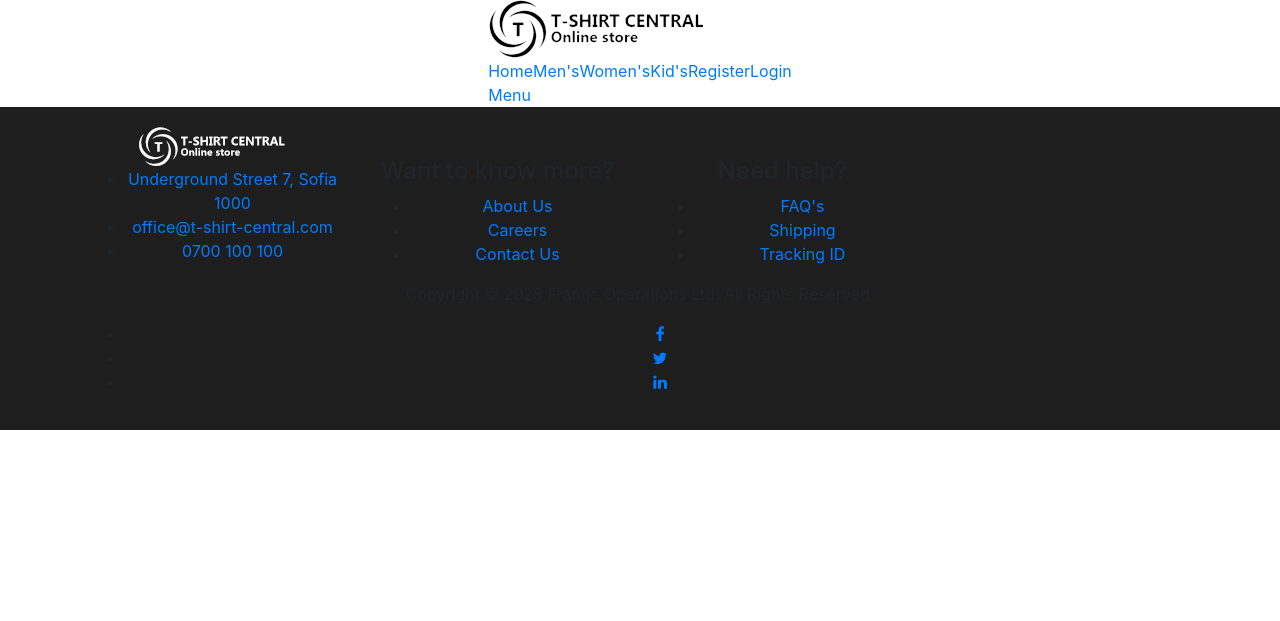
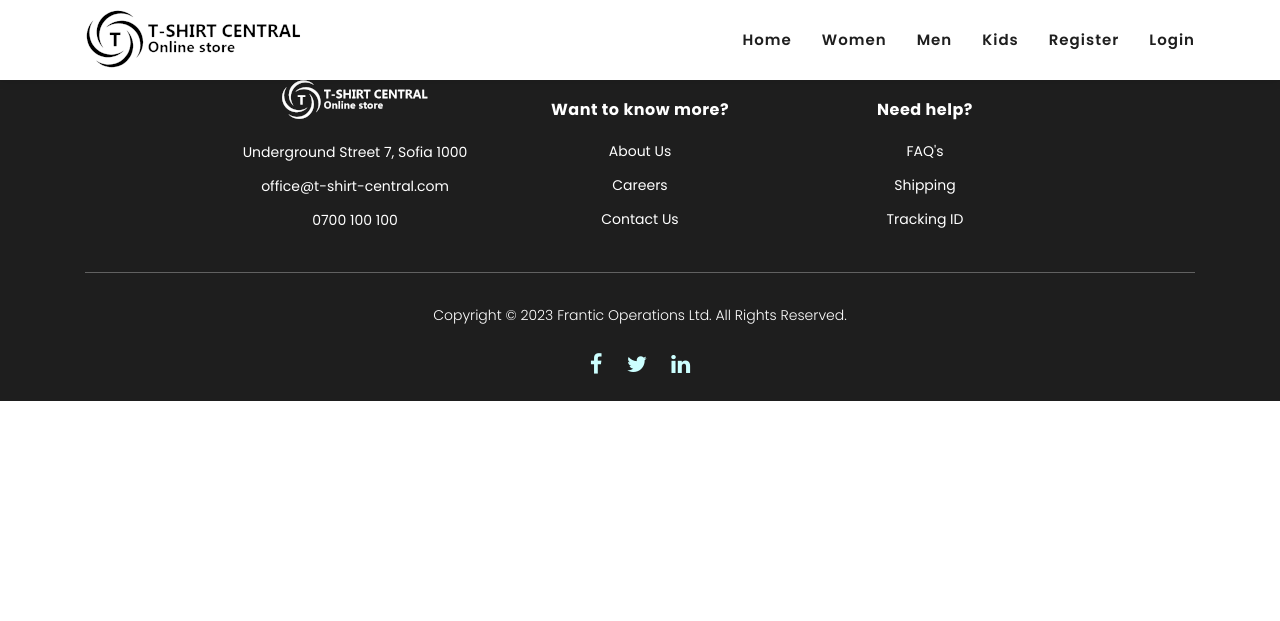
Before and after one commit to m-s-enchev/t_shirt_shop, a Django app: template templates/base.html in a window 1280 px wide. Shown: the top 621 px of the page. Run offline with Django 4.2, Linux system fonts and the light colour scheme; the template is opened without the code that fills it, so the values that code supplies are empty; parts of the project's set-up code (start-up, migrations or seed data) failed here and were passed over; some libraries are stand-ins or nearby versions.

Commit message:
establish base html

```diff
--- a/templates/base.html
+++ b/templates/base.html
@@ -14,7 +14,7 @@
 
     <link rel="stylesheet" type="text/css" href="{% static 'css/font-awesome.css' %}">
 
-    <link rel="stylesheet" href="{% static 'css/templatemo-hexashop.css' %}">
+    <link rel="stylesheet" href="{% static 'css/templatemo-t-shirt-shop.css' %}">
 
     <link rel="stylesheet" href="{% static 'css/owl-carousel.css' %}">
 
@@ -22,30 +22,32 @@
 
     <link rel="stylesheet" href="{% static 'css/register_login_style.css' %}">
 
+    <link rel="stylesheet" href="{% static 'css/products.css' %}">
+
 
     </head>
 
 
     <body>
-    <!-- ***** Header Area Start ***** -->
+    <!--  Header Area Start  -->
     <header class="header-area header-sticky">
         <div class="container">
             <div class="row">
                 <div class="col-12">
                     <nav class="main-nav">
 
-                        <!-- ***** Logo Start ***** -->
+                        <!--  Logo Start  -->
                         <a href="{% url 'homepage' %}" class="logo">
                             <img src="{% static 'images/logo.png' %}">
                         </a>
-                        <!-- ***** Logo End ***** -->
+                        <!--  Logo End  -->
 
-                        <!-- ***** Menu Start ***** -->
+                        <!--  Menu Start  -->
                         <ul class="nav">
                             <li><a href="{% url 'homepage' %}">Home</a></li>
-                            <li><a href="#men">Men's</a></li>
-                            <li><a href="#women">Women's</a></li>
-                            <li><a href="#kids">Kid's</a></li>
+                            <li><a href="#men">Women</a></li>
+                            <li><a href="#women">Men</a></li>
+                            <li><a href="#kids">Kids</a></li>
 
                             {% if not request.user.is_authenticated %}
 				            <li><a href="{% url 'register' %}">Register</a></li>
@@ -59,24 +61,24 @@
                         <a class='menu-trigger'>
                             <span>Menu</span>
                         </a>
-                        <!-- ***** Menu End ***** -->
+                        <!--  Menu End  -->
 
                     </nav>
                 </div>
             </div>
         </div>
     </header>
-    <!-- ***** Header Area End ***** -->
+    <!--  Header Area End  -->
 
 
     {% block content %}
     {% endblock %}
 
 
-    <!-- ***** Footer Start ***** -->
+    <!--  Footer Start  -->
     <footer>
         <div class="container">
-            <div class="row">
+            <div class="row d-flex justify-content-center">
                 <div class="col-lg-3">
                     <div class="first-item">
                         <div class="logo">
@@ -90,7 +92,7 @@
                     </div>
                 </div>
 
-                <div class="col-lg-3" style="margin-top: 30px;">
+                <div class="col-lg-3" style="margin-top: 20px;">
                     <h4>Want to know more?</h4>
                     <ul>
                         <li><a href="#">About Us</a></li>
@@ -98,7 +100,7 @@
                         <li><a href="#">Contact Us</a></li>
                     </ul>
                 </div>
-                <div class="col-lg-3" style="margin-top: 30px;">
+                <div class="col-lg-3" style="margin-top: 20px;">
                     <h4>Need help?</h4>
                     <ul>
                         <li><a href="#">FAQ's</a></li>
@@ -131,36 +133,20 @@
 
     <!-- Plugins -->
     <script src="{% static 'js/owl-carousel.js' %}"></script>
-    <script src="{% static 'js/accordions.js' %}"></script>
+    <!-- <script src="{% static 'js/accordions.js' %}"></script>
     <script src="{% static 'js/datepicker.js' %}"></script>
     <script src="{% static 'js/scrollreveal.min.js' %}"></script>
-    <script src="{% static 'js/waypoints.min.js' %}"></script>
+    <script src="{% static 'js/waypoints.min.js' %}"></script> -->
     <script src="{% static 'js/jquery.counterup.min.js' %}"></script>
-    <script src="{% static 'js/imgfix.min.js' %}"></script>
+    <!-- <script src="{% static 'js/imgfix.min.js' %}"></script>
     <script src="{% static 'js/slick.js' %}"></script>
     <script src="{% static 'js/lightbox.js' %}"></script>
-    <script src="{% static 'js/isotope.js' %}"></script>
+    <script src="{% static 'js/isotope.js' %}"></script>-->
 
     <!-- Global Init -->
     <script src="{% static 'js/custom.js' %}"></script>
 
-    <script>
 
-        $(function() {
-            var selectedClass = "";
-            $("p").click(function(){
-            selectedClass = $(this).attr("data-rel");
-            $("#portfolio").fadeTo(50, 0.1);
-                $("#portfolio div").not("."+selectedClass).fadeOut();
-            setTimeout(function() {
-              $("."+selectedClass).fadeIn();
-              $("#portfolio").fadeTo(50, 1);
-            }, 500);
-
-            });
-        });
-
-    </script>
 
   </body>
 </html>
```
